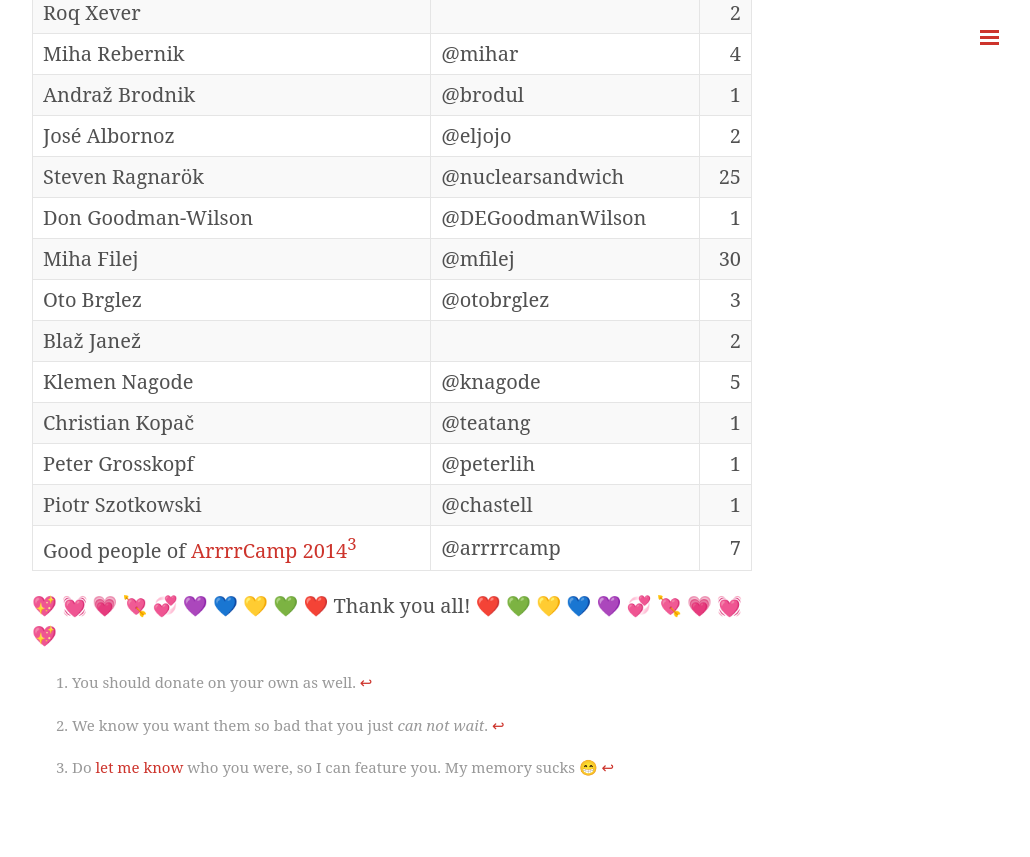
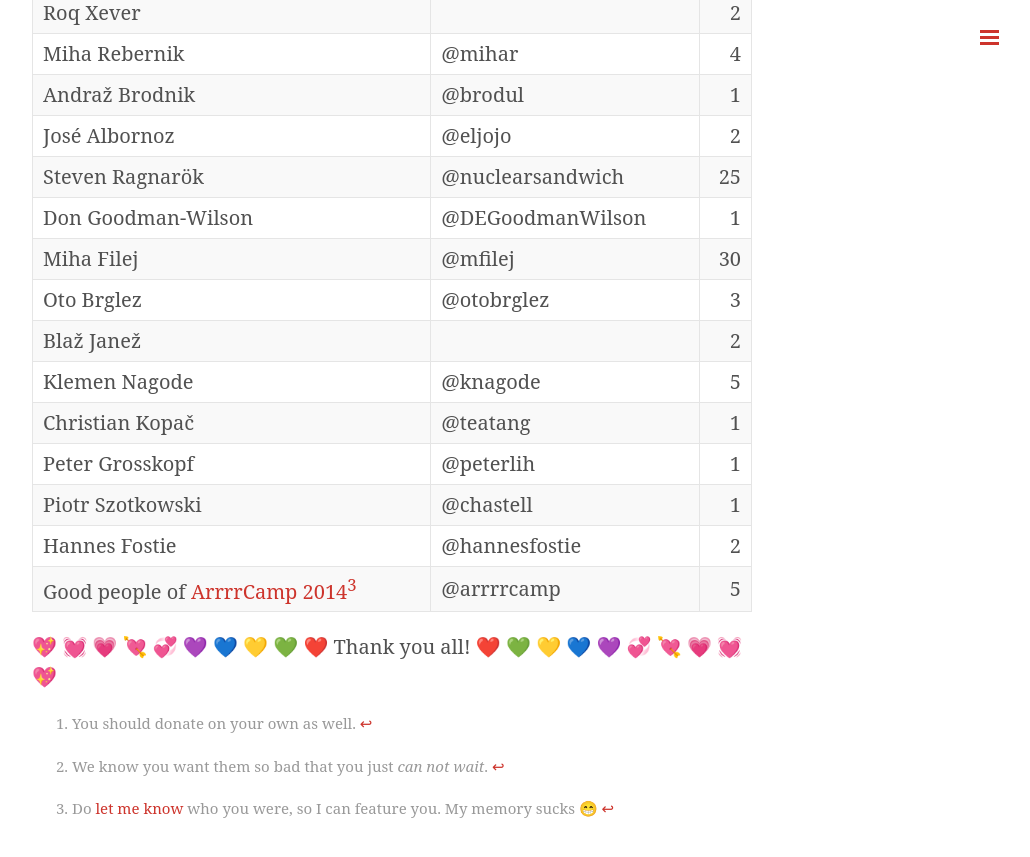
Before and after one commit to RubySlovenia/RubySlovenia.github.io, a Jekyll site: the page built from donations.md, in a window 1280 px wide and 900 px high, scrolled down 1207 px. Shown: the top 857 px of the window, without its empty margins (248-1278 px from the left). Built offline with Jekyll 4.4.1, drawn with Linux system fonts in a browser that asks for light colours; emoji names are drawn with the system emoji font.

Commit message:
add @hannesfostie donation :heart:

```diff
--- a/donations.md
+++ b/donations.md
@@ -40,7 +40,8 @@ Klemen Nagode|@knagode|5
 Christian Kopač|@teatang|1
 Peter Grosskopf|@peterlih|1
 Piotr Szotkowski|@chastell|1
-Good people of [ArrrrCamp 2014](http://2014.arrrrcamp.be/)[^3]|@arrrrcamp|7
+Hannes Fostie|@hannesfostie|2
+Good people of [ArrrrCamp 2014](http://2014.arrrrcamp.be/)[^3]|@arrrrcamp|5
 
 :sparkling_heart: :heartbeat: :heartpulse: :cupid: :revolving_hearts: :purple_heart: :blue_heart: :yellow_heart: :green_heart: :heart: Thank you all! :heart: :green_heart: :yellow_heart: :blue_heart: :purple_heart: :revolving_hearts: :cupid: :heartpulse: :heartbeat: :sparkling_heart:
 
```
